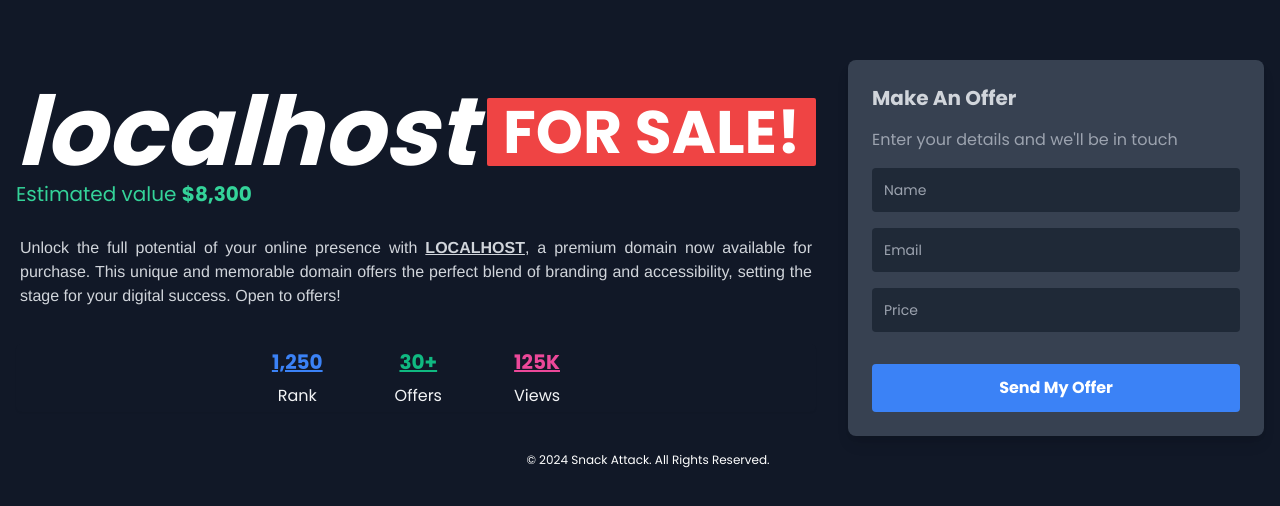
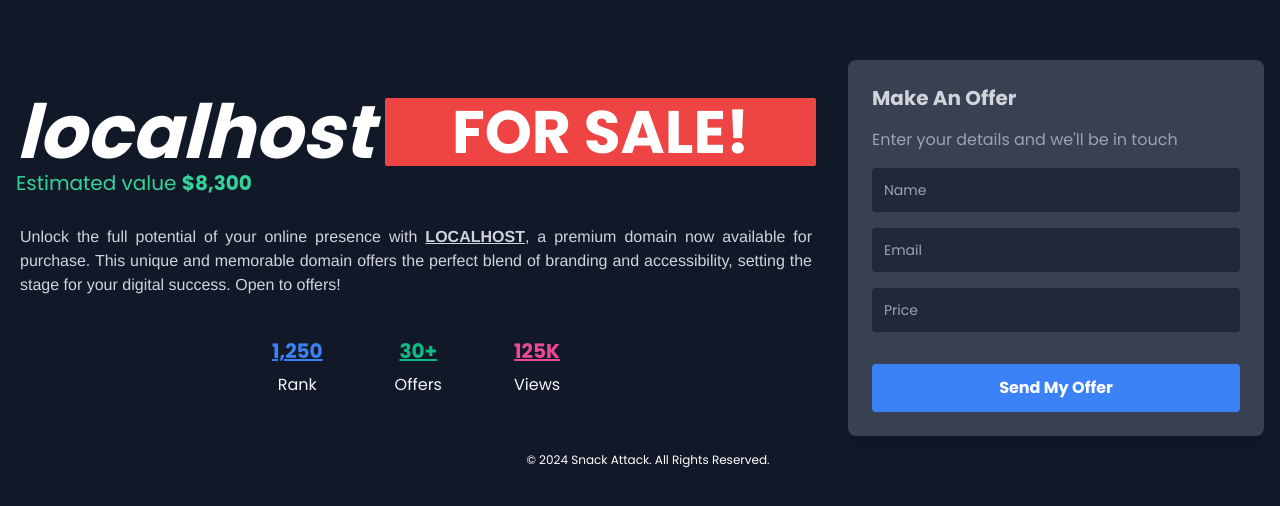
Before and after one commit to rowmagnon/domainsale, a plain HTML site: page index.html in a window 1280 px wide. Shown: the part 136-642 px from the top of the page. Drawn offline with nearby package versions, Linux system fonts and the light colour scheme.

Commit message:
Dynamically sized domain header - index.html
hostname to header font-size dynamically adjusted based on char count

```diff
--- a/index.html
+++ b/index.html
@@ -1,5 +1,6 @@
 <!DOCTYPE html>
 <html lang="en">
+
 <head>
 	<meta charset="UTF-8">
 	<meta name="viewport" content="width=device-width, initial-scale=1.0">
@@ -10,25 +11,33 @@
 		body {
 			font-family: 'Poppins', sans-serif;
 		}
+
 		.helv {
 			font-family: 'Helvetica Neue', sans-serif;
 		}
 	</style>
 </head>
+
 <body class="bg-gray-900 text-white">
 	<div class="container max-w-8xl mx-auto p-4 flex flex-col h-screen space-x-6 lg:justify-center md:space-x-4">
 		<div class="flex flex-col md:flex-row justify-center items-center md:items-center">
 			<div class="md:w-2/3 md:pr-8">
 				<div class="flex md:space-x-2 items-center flex-row">
 					<!-- use h-screen for scroll effect -->
-						<h1 id="domain-name-header" class="domain-name text-5xl font-bold italic md:text-6xl lg:text-8xl mr-2 md:mr-1">NAME.ZIP</h1>
-						<span class="text-white-500 bg-red-500 p-1 md:p-1 font-bold uppercase text-3xl md:text-3xl lg:text-6xl rounded-sm self-center text-center sm:w-full">For Sale!</span>
+					<h1 id="domain-name-header"
+						class="domain-name text-5xl font-bold italic md:text-6xl lg:text-8xl mr-2 md:mr-1">NAME.ZIP</h1>
+					<span
+						class="text-white-500 bg-red-500 p-1 md:p-1 font-bold uppercase text-3xl md:text-3xl lg:text-6xl rounded-sm self-center text-center sm:w-full">For
+						Sale!</span>
 				</div>
 				<h2 class="text-xl text-green-400 mb-6">Estimated value <span class="font-bold">$8,300</span></h2>
 				<!--
 						<p class="mb-8 text-md text-justify helv"><span class="font-bold">Claim Your Corner of the Web and Kick Start Your Brand:</span> This premium domain is your gateway to standout online presence and brand recognition. Don't miss the chance to make it yours and elevate your digital identity! Make an offer using the form below.</p>
 						-->
-					<p class="mb-8 text-md text-justify helv text-gray-300 p-1">Unlock the full potential of your online presence with <span id="domain-name" class="uppercase font-bold underline"></span>, a premium domain now available for purchase. This unique and memorable domain offers the perfect blend of branding and accessibility, setting the stage for your digital success. Open to offers!</p>
+				<p class="mb-8 text-md text-justify helv text-gray-300 p-1">Unlock the full potential of your online
+					presence with <span id="domain-name" class="uppercase font-bold underline"></span>, a premium domain
+					now available for purchase. This unique and memorable domain offers the perfect blend of branding
+					and accessibility, setting the stage for your digital success. Open to offers!</p>
 				<div class="flex flex-row justify-center text-center space-x-16 rounded-md shadow-sm">
 					<div>
 						<h4 class="font-bold underline text-lg md:text-xl text-blue-500 p-1">1,250</h4>
@@ -59,13 +68,21 @@
 					<p class="mb-4 text-gray-400">Enter your details and we'll be in touch</p>
 					<form action="https://formspree.io/f/mdoqkyel" method="post" accept-charset="utf-8">
 						<div class="mb-4 text-sm">
-								<input type="text" id="name" name="name" class="w-full p-3 rounded bg-gray-800 text-white mb-4 focus:border-blue-500 focus:ring-2 focus:ring-blue-500 focus:outline-none" placeholder="Name">
-								<input type="email" id="email" name="email" class="w-full p-3 rounded bg-gray-800 text-white mb-4 focus:border-blue-500 focus:ring-2 focus:ring-blue-500 focus:outline-none" placeholder="Email">
-								<input type="text" id="offer" name="offer" class="w-full p-3 rounded bg-gray-800 text-white mb-4 focus:border-blue-500 focus:ring-2 focus:ring-blue-500 focus:outline-none" placeholder="Price">
+							<input type="text" id="name" name="name"
+								class="w-full p-3 rounded bg-gray-800 text-white mb-4 focus:border-blue-500 focus:ring-2 focus:ring-blue-500 focus:outline-none"
+								placeholder="Name">
+							<input type="email" id="email" name="email"
+								class="w-full p-3 rounded bg-gray-800 text-white mb-4 focus:border-blue-500 focus:ring-2 focus:ring-blue-500 focus:outline-none"
+								placeholder="Email">
+							<input type="text" id="offer" name="offer"
+								class="w-full p-3 rounded bg-gray-800 text-white mb-4 focus:border-blue-500 focus:ring-2 focus:ring-blue-500 focus:outline-none"
+								placeholder="Price">
 							<!-- send domain name to db -->
 							<input type="hidden" id="domain-name-input" name="domainName">
 						</div>
-							<button type="submit" class="w-full bg-blue-500 hover:bg-blue-600 text-white font-bold py-3 px-4 rounded transition duration-300 ease-in-out transform hover:-translate-y-1">Send My Offer</button>
+						<button type="submit"
+							class="w-full bg-blue-500 hover:bg-blue-600 text-white font-bold py-3 px-4 rounded transition duration-300 ease-in-out transform hover:-translate-y-1">Send
+							My Offer</button>
 					</form>
 				</div>
 			</div>
@@ -76,6 +93,8 @@
 	</div>
 
 	<script type="text/javascript">
+		// Dynamically set the domain name in the form
+
 		document.addEventListener('DOMContentLoaded', (event) => {
 			let domainName = window.location.hostname;
 			let domainNameHeader = domainName;
@@ -92,6 +111,29 @@
 
 			document.getElementsByClassName('domain-name')[0].textContent = domainNameHeader;
 		});
+
+		// Dynamically adjust the font size of the domain name header
+
+		const domainNameHeader = document.getElementById("domain-name-header");
+
+		function adjustFontSize() {
+			const content = domainNameHeader.textContent.trim();
+			const contentLength = content.length;
+
+			if (contentLength <= 8) {
+				domainNameHeader.style.fontSize = ""; // Reset font size to default
+			} else {
+				// Calculate a dynamic font size based on content length
+				const fontSize = 5 - Math.min((contentLength - 8) / 3, 2);
+				domainNameHeader.style.fontSize = `${fontSize}rem`;
+			}
+		}
+
+		// Initial adjustment and set up an interval to continuously monitor
+		adjustFontSize();
+		setInterval(adjustFontSize, 100); // Adjust the interval duration as needed
+
 	</script>
 </body>
+
 </html>
```
Lines whose indentation alone changed are shown as unchanged.
